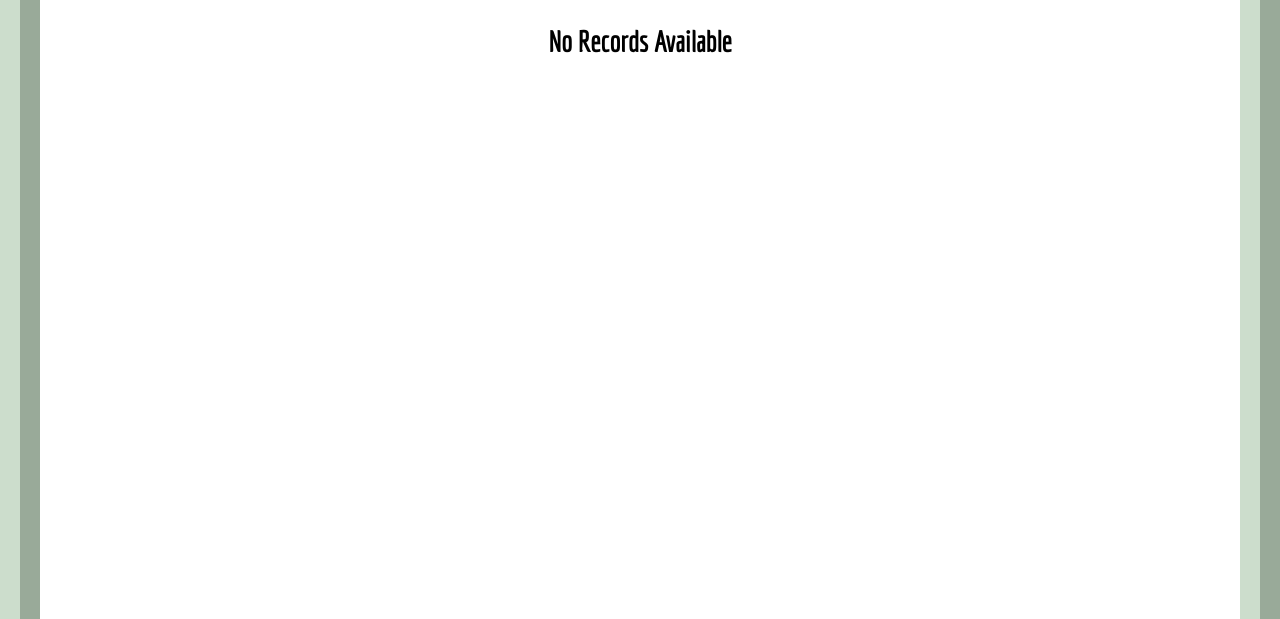
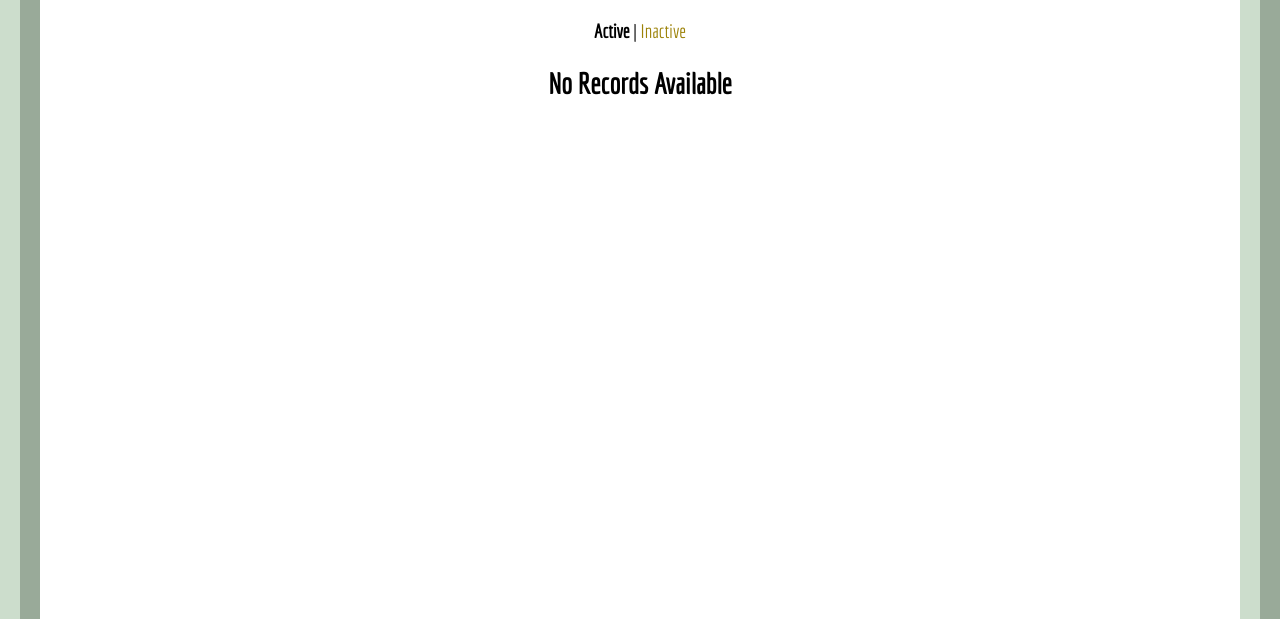
Before and after one commit to andrewhstead/foothall, a PHP site: page /admin/view_list.php in a window 1280 px wide. Shown: the part 99-718 px from the top of the page. Run offline with PHP 8.4, Linux system fonts and the light colour scheme; data that the repository does not hold is empty; some web fonts are replaced.

Commit message:
Added navigation links to switch between active and inactive lists.

```diff
--- a/admin/view_list.php
+++ b/admin/view_list.php
@@ -38,6 +38,24 @@
 			<?php echo ucfirst($table_name); ?>
 		</h1>
 
+		<div class="centre-text">
+			<?php
+				if ($status == "active") {
+					echo '<strong>Active</strong>';
+				} else {
+					echo '<a class="cms-link" href="view_list.php?id='.$table_id.'&status=active">Active</a>';
+				}
+			?>
+			 |
+			<?php
+				if ($status == "inactive") {
+					echo '<strong>Inactive</strong>';
+				} else {
+					echo '<a class="cms-link" href="view_list.php?id='.$table_id.'&status=inactive">Inactive</a>';
+				}
+			?>
+		</div>
+
 		<?php
 
 			if ($status == 'active') {
@@ -52,7 +70,7 @@
 
 			if($records == 0) {
 
-				echo '<h2>No Records Available</h2>';
+				echo '<h2 class="empty-list">No Records Available</h2>';
 
 			} else {
 
--- a/css/main.css
+++ b/css/main.css
@@ -550,3 +550,23 @@ div.admin-link-box:last-of-type {
 .button-link:hover {
 	text-decoration: underline;
 }
+
+.centre-text {
+	text-align: center;
+}
+
+.empty-list {
+	margin-top: 20px;
+}
+
+
+.cms-link {
+	color: #9c8208;
+	text-decoration: none;
+}
+.cms-link:hover {
+	text-decoration: underline;
+}
+.cms-link:visited {
+	color: #9c8208;
+}
```
